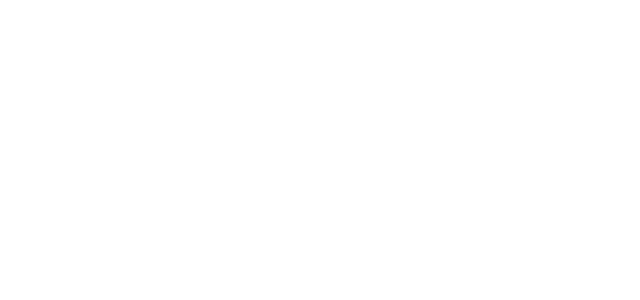
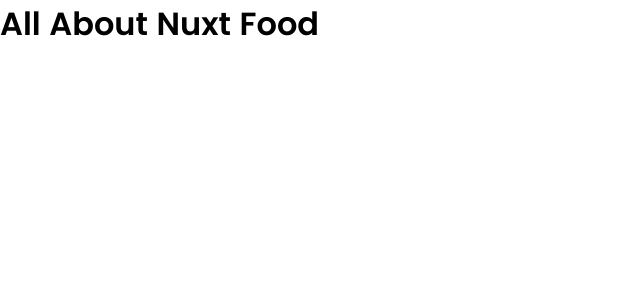
Before and after one commit to Xuffasch/fm-vue-nuxt-part2, a Nuxt app: page /about in a window 1280 px wide. Before the commit this address had no page. Shown: the top 300 px of the page, without its empty margins (0-640 px from the left). Built offline with nearby package versions, Linux system fonts and the light colour scheme.

Commit message:
Initialize About Page

```diff
--- /dev/null
+++ b/pages/about.vue
@@ -0,0 +1,15 @@
+<template>
+  <div>
+    <h1>All About Nuxt Food</h1>
+  </div>
+</template>
+
+<script>
+export default {
+
+}
+</script>
+
+<style lang="scss" scoped>
+
+</style>
```
